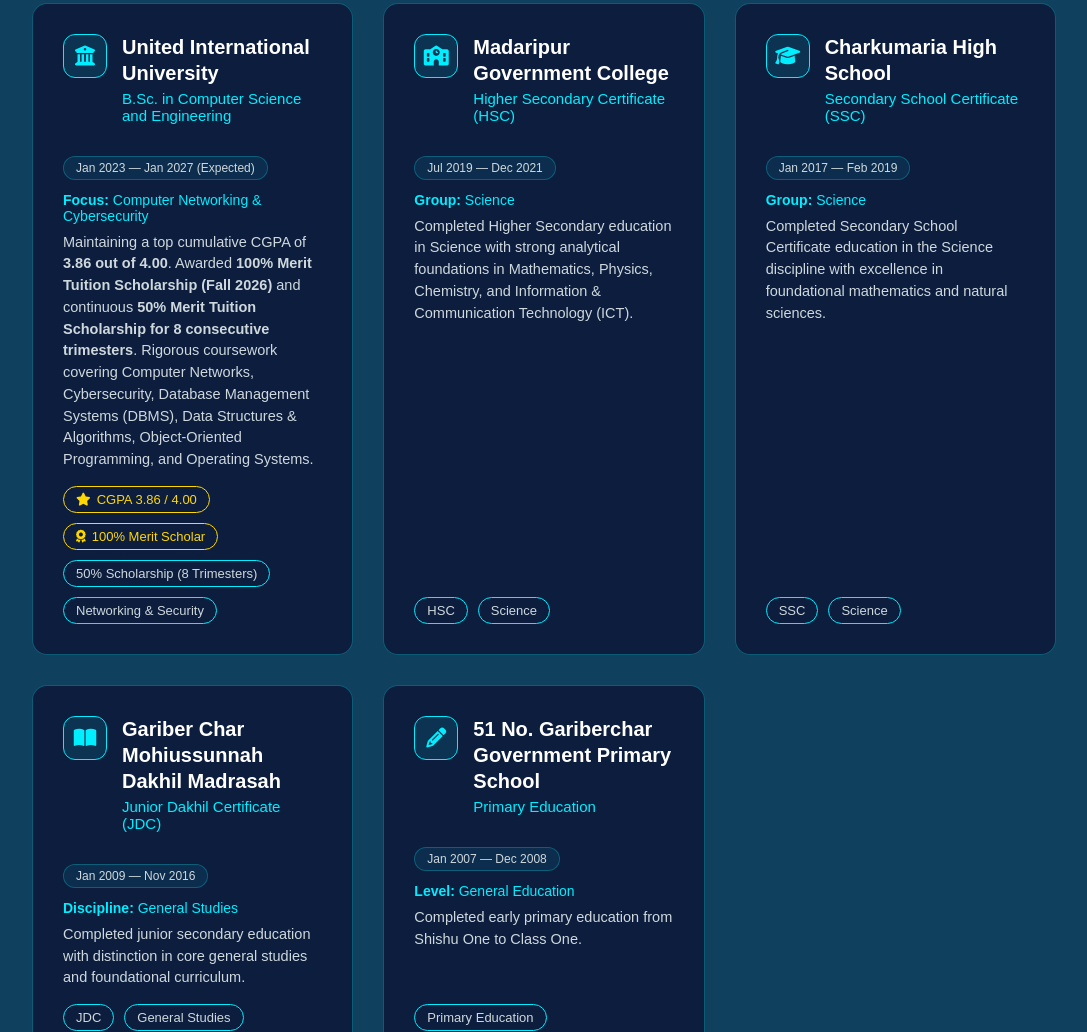
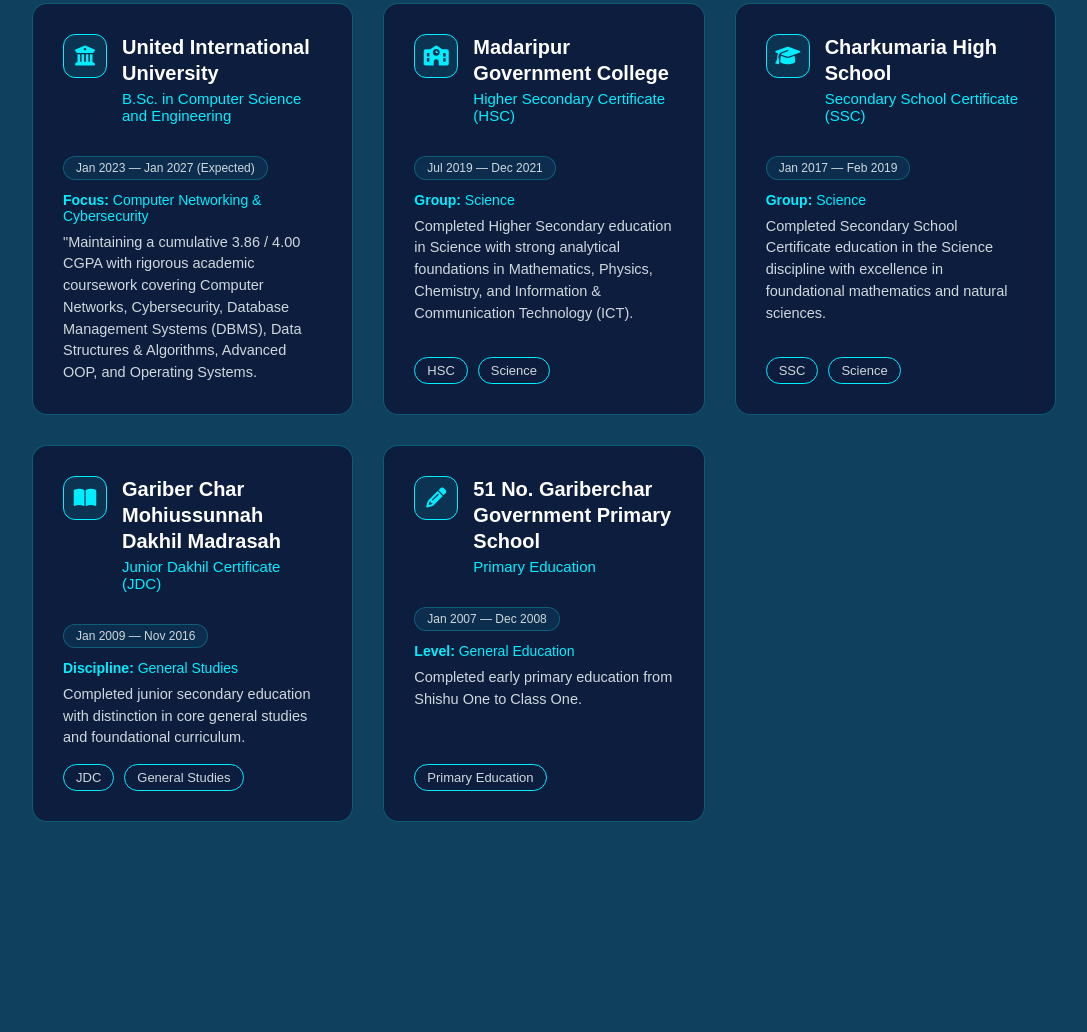
Before and after one commit to RakibHossain231/my-portfolio, a plain HTML site: page index.html in a window 1280 px wide. Shown: the part 1745-2777 px from the top of the page, without its empty margins (96-1183 px from the left). Drawn offline with nearby package versions, Linux system fonts and the light colour scheme.

Commit message:
Updated education section

```diff
--- a/index.html
+++ b/index.html
@@ -113,14 +113,8 @@
                 <span class="edu-duration">Jan 2023 — Jan 2027 (Expected)</span>
                 <p class="edu-focus"><strong>Focus:</strong> Computer Networking & Cybersecurity</p>
                 <p class="edu-desc">
-                    Maintaining a top cumulative CGPA of <b>3.86 out of 4.00</b>. Awarded <b>100% Merit Tuition Scholarship (Fall 2026)</b> and continuous <b>50% Merit Tuition Scholarship for 8 consecutive trimesters</b>. Rigorous coursework covering Computer Networks, Cybersecurity, Database Management Systems (DBMS), Data Structures & Algorithms, Object-Oriented Programming, and Operating Systems.
+                    "Maintaining a cumulative 3.86 / 4.00 CGPA with rigorous academic coursework covering Computer Networks, Cybersecurity, Database Management Systems (DBMS), Data Structures & Algorithms, Advanced OOP, and Operating Systems.
                 </p>
-                <div class="badges">
-                    <span class="badge badge-gold"><i class="fas fa-star"></i> CGPA 3.86 / 4.00</span>
-                    <span class="badge badge-gold"><i class="fas fa-award"></i> 100% Merit Scholar</span>
-                    <span class="badge">50% Scholarship (8 Trimesters)</span>
-                    <span class="badge">Networking & Security</span>
-                </div>
             </div>
 
             <!-- Madaripur Government College -->
```
